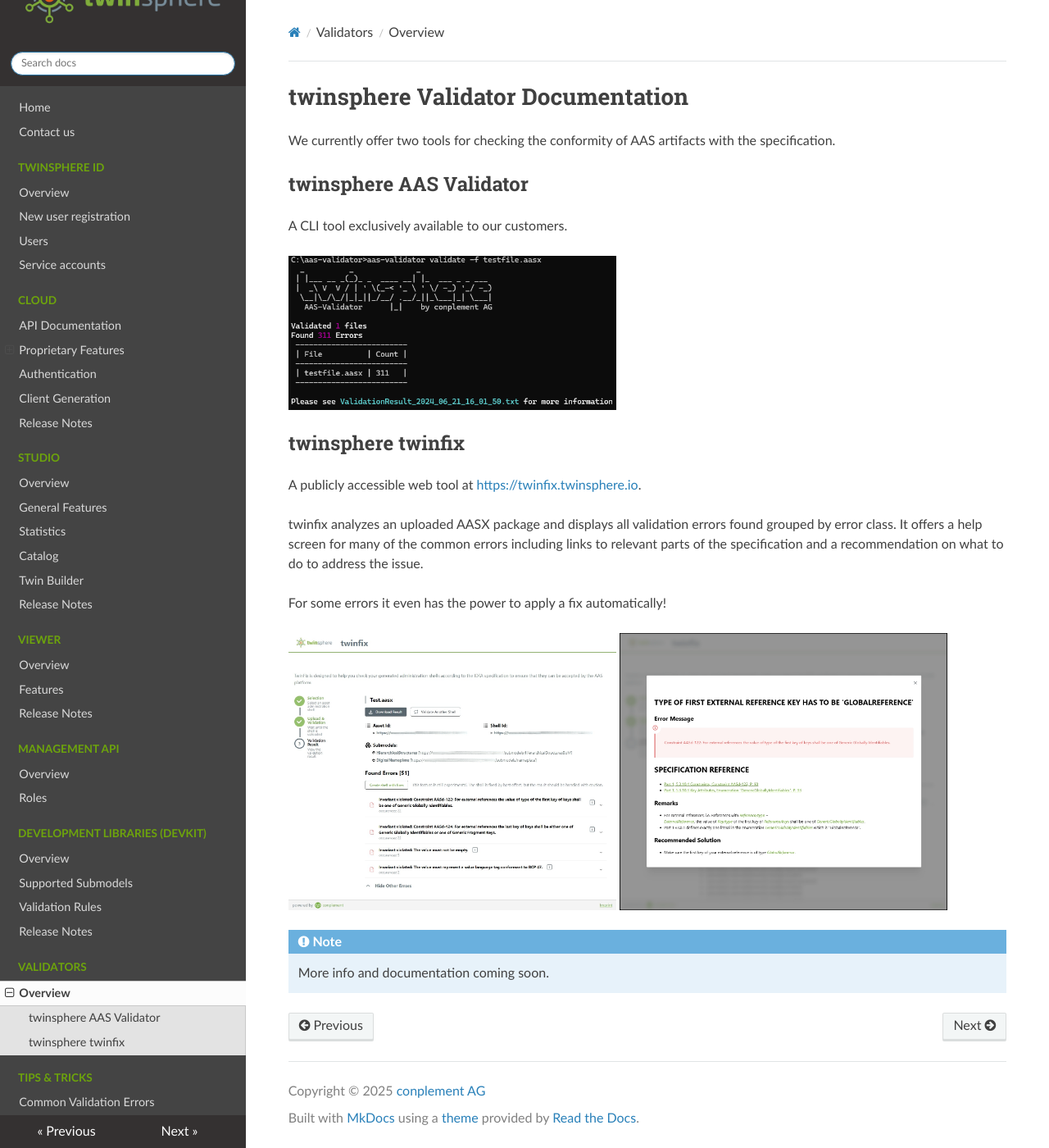
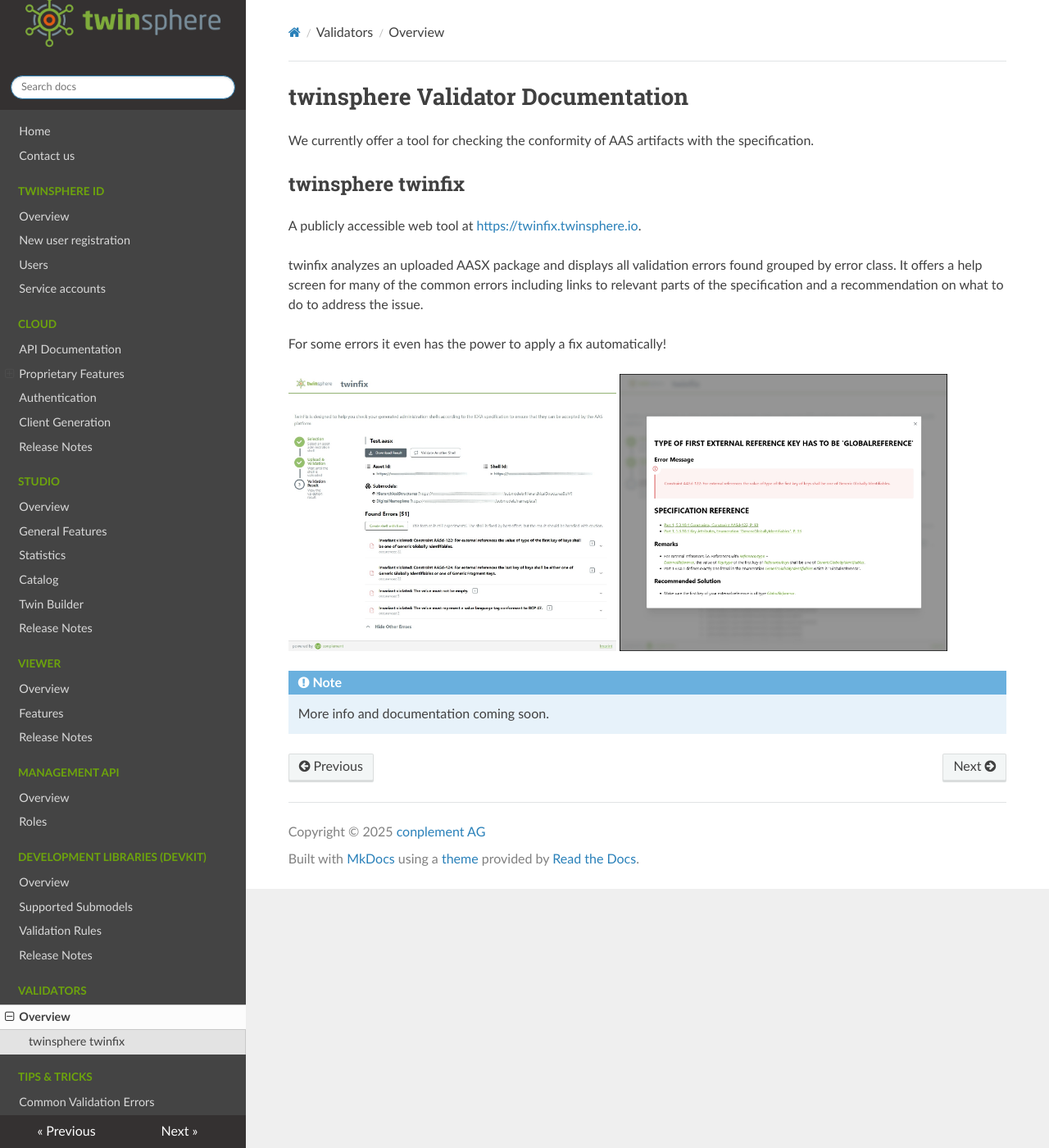
Before and after one commit to twinsphere/twinsphere.github.io, an MkDocs documentation site: the page built from docs/validators-overview.md, in a window 1280 px wide and 1400 px high. Shown: the whole window at 82% size. Built offline with MkDocs 1.6.1, drawn with Linux system fonts in a browser that asks for light colours; nearby versions of some CDN libraries.

Commit message:
feat(tam): drop info about AAS Validator
The AAS Validator has not existed for quite some time now. Drop the info.

```diff
--- a/docs/validators-overview.md
+++ b/docs/validators-overview.md
@@ -1,12 +1,6 @@
 # twinsphere Validator Documentation
 
-We currently offer two tools for checking the conformity of AAS artifacts with the specification.
-
-## twinsphere AAS Validator
-
-A CLI tool exclusively available to our customers.
-
-![twinfix AAS validator](img/twinsphere_aas_validator.png){: width='400' }
+We currently offer a tool for checking the conformity of AAS artifacts with the specification.
 
 ## twinsphere twinfix
 
```
